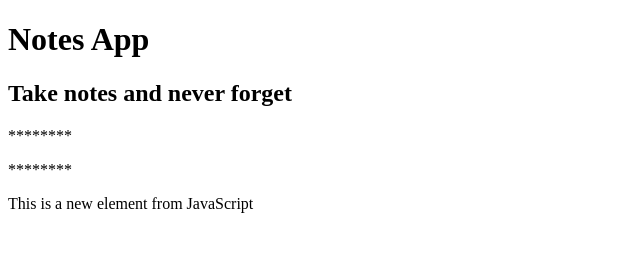
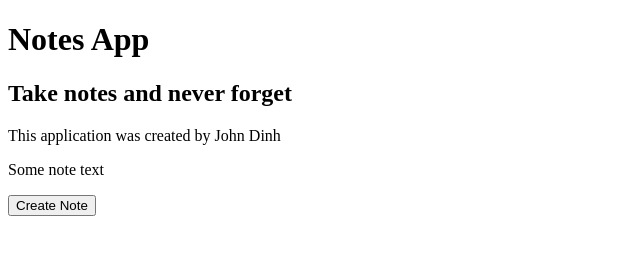
Before and after one commit to JohnDinhCodes/js-bootcamp, a plain HTML site: page notes-app/index.html in a window 1280 px wide. Shown: the whole page, without its empty margins (0-640 px from the left). Drawn offline with Linux system fonts and the light colour scheme.

Commit message:
Completed Handling User Interation

```diff
--- a/notes-app/index.html
+++ b/notes-app/index.html
@@ -4,13 +4,14 @@
     <meta charset="UTF-8">
     <meta name="viewport" content="width=device-width, initial-scale=1.0">
     <meta http-equiv="X-UA-Compatible" content="ie=edge">
-    <title>The Modern JavaScript Bootcamp (2018)</title>
+    <title>Notes App</title>
 </head>
 <body>
     <h1>Notes App</h1>
     <h2>Take notes and never forget</h2>
     <p>This application was created by John Dinh</p>
-    <p>This application was created by John Dinh</p>
+    <p>Some note text</p>
+    <button>Create Note</button>
     <script src="notes-app.js"></script>
 </body>
 </html>
--- a/notes-app/notes-app.js
+++ b/notes-app/notes-app.js
@@ -9,19 +9,6 @@ const notes = [{
     body: 'Get a new seat'
 }]
 
-// DOM - Document Object Model
-
-// const paragraph = document.querySelector('p')
-// paragraph.remove()
-
-// Query all and remove
-const paragraphs = document.querySelectorAll('p')
-
-paragraphs.forEach(function (p) {
-    p.textContent = '********'
+document.querySelector('button').addEventListener('click', function (e) {
+    e.target.textContent = 'The button was clicked'
 })
-
-// Add a new element
-const newParagraph = document.createElement('p')
-newParagraph.textContent = 'This is a new element from JavaScript'
-document.querySelector('body').appendChild(newParagraph)
--- a/todo-app/script.js
+++ b/todo-app/script.js
@@ -32,3 +32,9 @@ todos.forEach(function (todo) {
 
 // You have 2 todos left (p element)
 // Add a p for each todo above (use text value)
+
+const button = document.querySelector('button')
+
+button.addEventListener('click', function (e) {
+    console.log('I am adding a new todo')
+})
```
Also changed, not shown: todo-app/index.html (+2 -1 lines).
